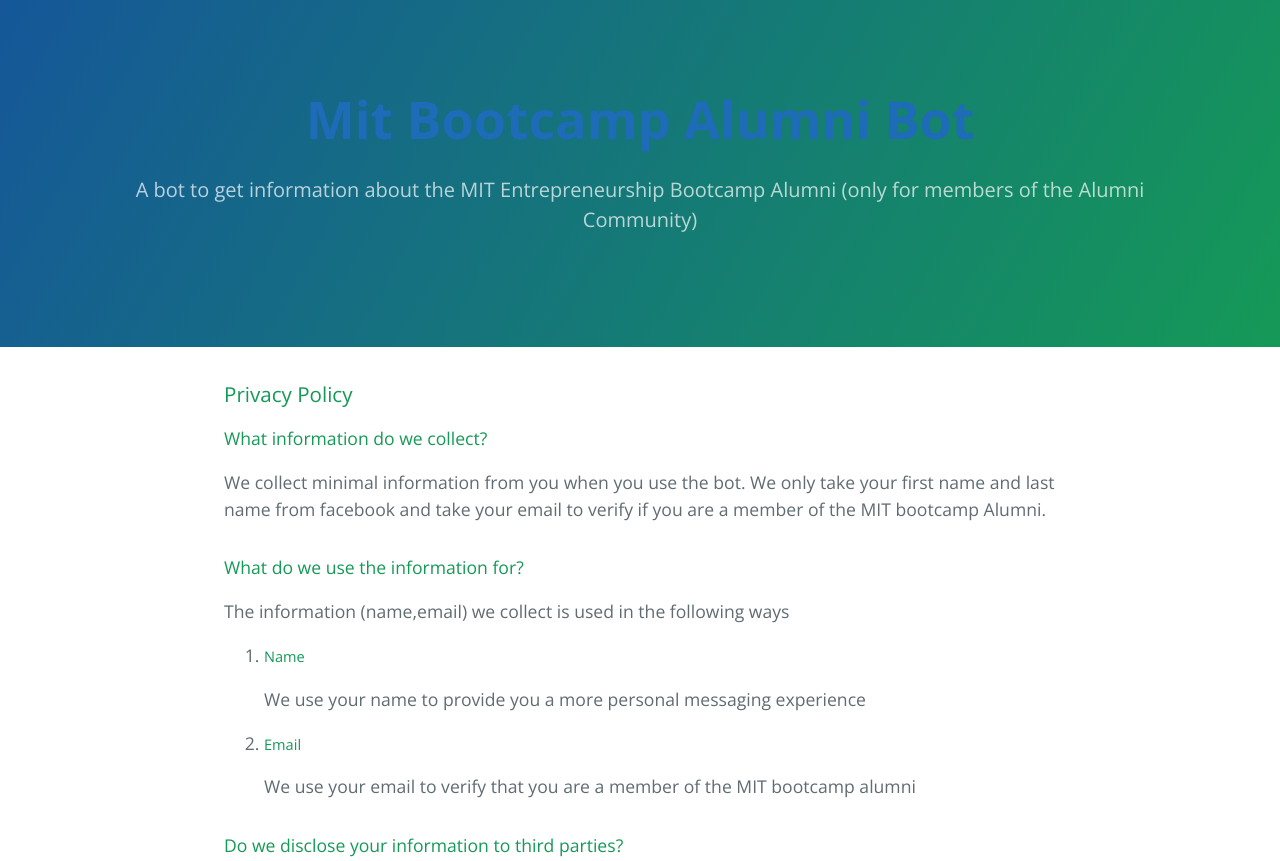
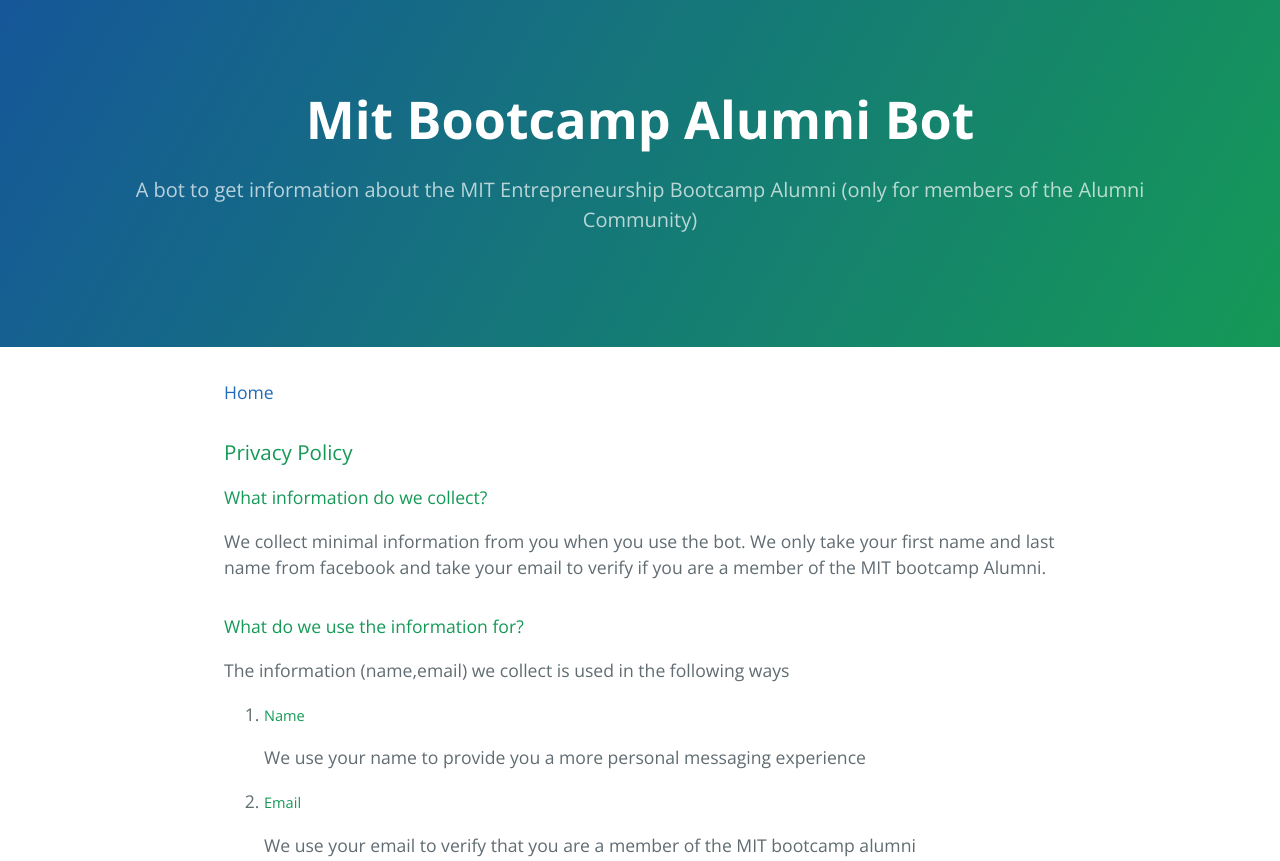
Before and after one commit to GanadiniAkshay/MITBootcampAlumniBot, a plain HTML site: page privacy.html in a window 1280 px wide. Shown: the top 861 px of the page. Drawn offline with nearby package versions, Linux system fonts and the light colour scheme.

Commit message:
added link to home

```diff
--- a/privacy.html
+++ b/privacy.html
@@ -11,11 +11,12 @@
   </head>
   <body>
     <section class="page-header">
-      <h1 class="project-name"><a href="./index.html">Mit Bootcamp Alumni Bot</a></h1>
+      <h1 class="project-name">Mit Bootcamp Alumni Bot</h1>
       <h2 class="project-tagline">A bot to get information about the MIT Entrepreneurship Bootcamp Alumni (only for members of the Alumni Community)</h2>
 </section>
 
     <section class="main-content">
+      <a href="./index.html">Home</a>
       <h3>
 <a id="welcome-to-github-pages" class="anchor" href="#welcome-to-github-pages" aria-hidden="true"><span aria-hidden="true" class="octicon octicon-link"></span></a>
         Privacy Policy</h3>
```
